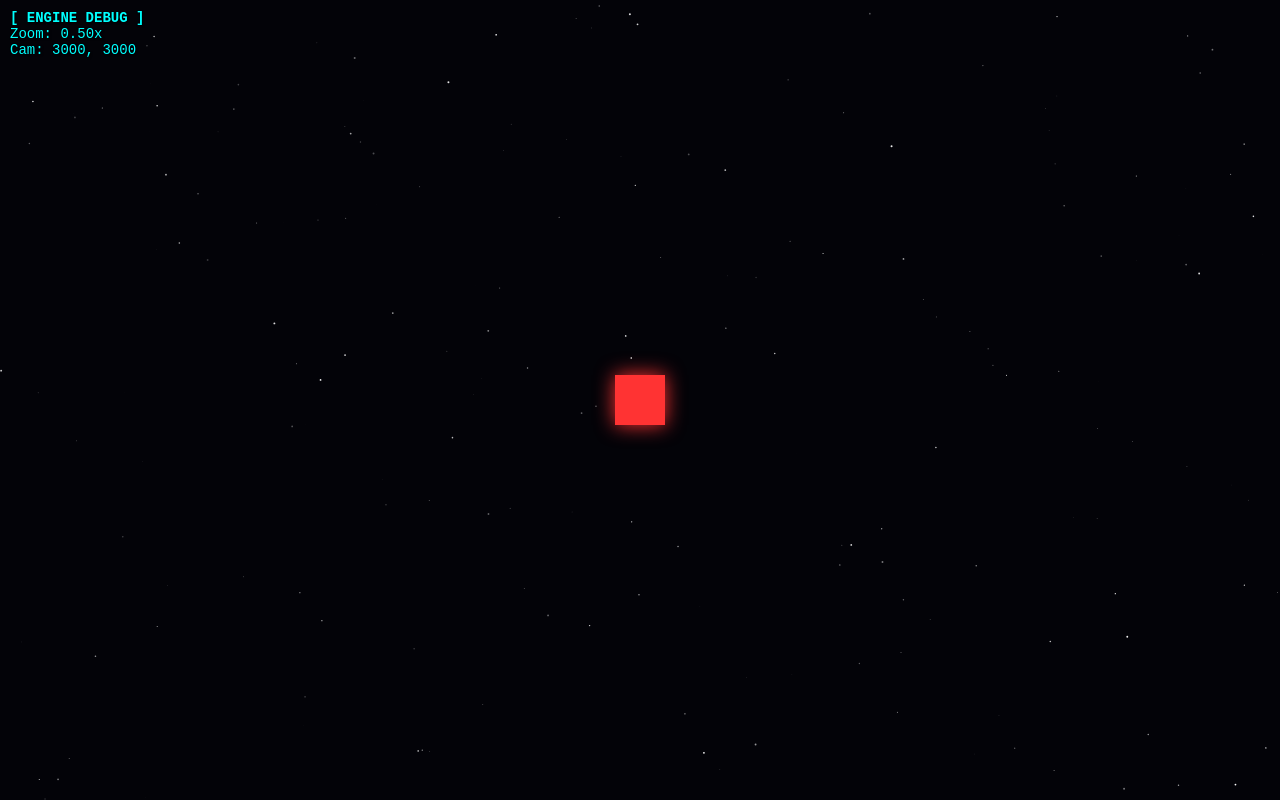
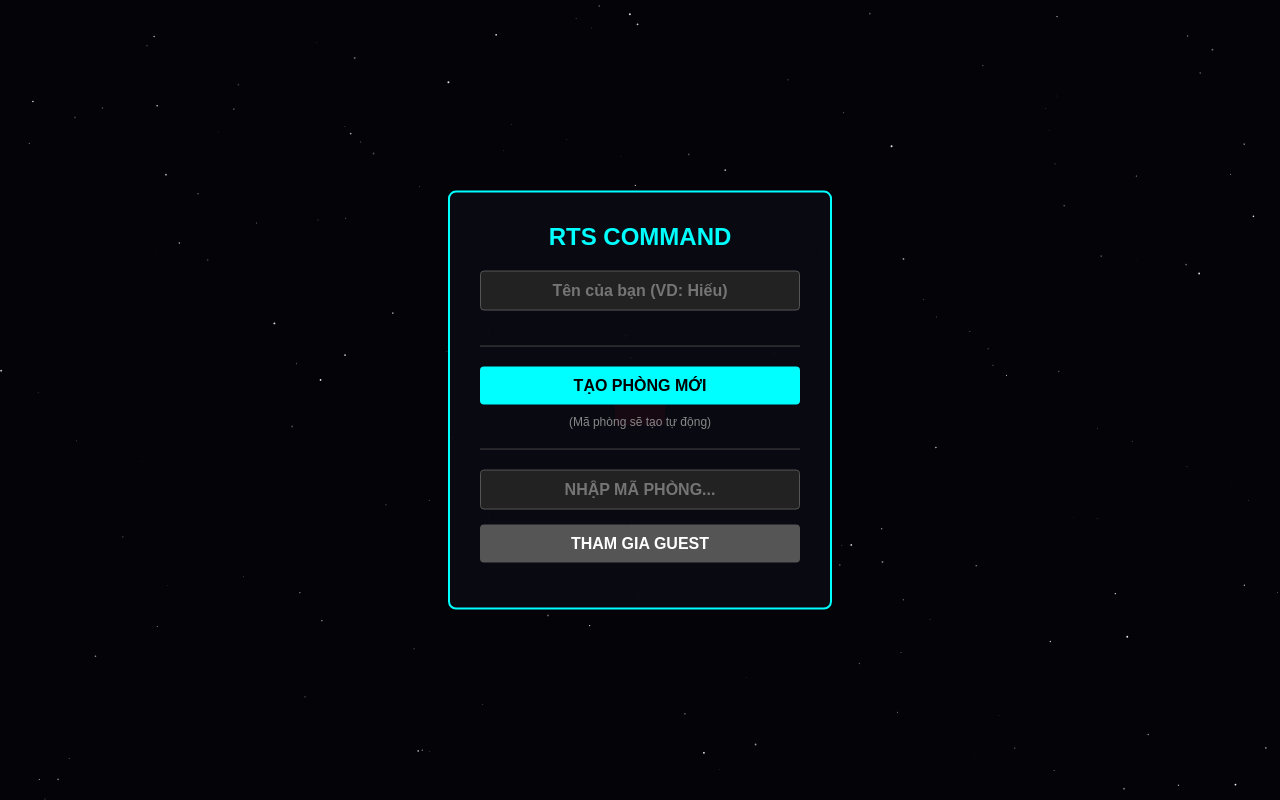
Before and after one commit to fitary/web-red-alert, a website: page public/index.html in a window 1280 px wide. Drawn offline with nearby package versions, Linux system fonts and the light colour scheme; no server answers.

Commit message:
0.2
fix Phòng chờ.
fix MAP

```diff
--- a/public/index.html
+++ b/public/index.html
@@ -5,68 +5,88 @@
     <meta name="viewport" content="width=device-width, initial-scale=1.0, maximum-scale=1.0, user-scalable=no">
     <title>Sci-Fi RTS Multiplayer</title>
     <style>
-        /* CSS Reset & Khóa tương tác mặc định của trình duyệt để xử lý mượt trên Mobile */
         body, html {
             margin: 0; padding: 0; width: 100vw; height: 100vh;
             background-color: #000; overflow: hidden;
-            touch-action: none; /* Khóa cuộn/zoom mặc định của điện thoại */
-            user-select: none; -webkit-user-select: none;
+            touch-action: none; user-select: none; -webkit-user-select: none;
+            font-family: sans-serif;
         }
-        canvas { display: block; width: 100%; height: 100%; }
 
-        #ui-layer {
-            position: absolute; top: 10px; left: 10px; color: #00ffff;
-            font-family: monospace; font-size: 14px; pointer-events: none;
-            text-shadow: 1px 1px 2px #000;
+        /* Đưa Canvas chìm xuống dưới cùng, phủ kín 100% màn hình */
+        canvas {
+            position: fixed; top: 0; left: 0; width: 100vw; height: 100vh; z-index: 0;
+        }
+
+        /* Lớp UI nổi lên trên */
+        #ui-container { position: relative; z-index: 10; width: 100%; height: 100%; pointer-events: none; }
+
+        /* Top Bar hiển thị Stats */
+        #top-bar {
+            position: absolute; top: 0; left: 0; width: 100%; background: rgba(0, 0, 15, 0.9);
+            border-bottom: 1px solid #00ffff; display: flex; justify-content: center; gap: 20px;
+            padding: 8px 0; font-size: 14px; font-weight: bold; pointer-events: auto; display: none;
+        }
+        .stat-item { padding: 0 10px; border-right: 1px solid #444; }
+        .stat-item:last-child { border-right: none; }
+
+        /* Màn hình sảnh chờ */
+        #lobby-screen {
+            position: absolute; top: 50%; left: 50%; transform: translate(-50%, -50%);
+            background: rgba(10, 10, 20, 0.95); border: 2px solid #00ffff; padding: 30px;
+            border-radius: 8px; text-align: center; pointer-events: auto; width: 320px;
+        }
+        input, button {
+            width: 100%; margin-bottom: 15px; padding: 10px; box-sizing: border-box;
+            font-weight: bold; font-size: 16px; border-radius: 4px; border: none; outline: none;
+        }
+        input { background: #222; color: #fff; border: 1px solid #555; text-align: center; }
+        button { cursor: pointer; }
+        button:active { transform: scale(0.98); }
+
+        /* Thông báo hệ thống */
+        #system-toast {
+            position: absolute; top: 60px; left: 50%; transform: translateX(-50%);
+            background: rgba(0, 255, 0, 0.2); color: #00ff00; border: 1px solid #00ff00;
+            padding: 8px 20px; border-radius: 20px; font-weight: bold; display: none;
         }
     </style>
 </head>
 <body>
 
-    <div id="ui-layer">
-        <b>[ ENGINE DEBUG ]</b><br>
-        Zoom: <span id="debug-zoom">1.0</span>x<br>
-        Cam: <span id="debug-cam">0, 0</span>
+    <canvas id="gameCanvas"></canvas>
+
+    <div id="ui-container">
+
+        <div id="top-bar">
+            <div class="stat-item" style="color: #ffd700;" id="stat-gold">Vàng: 100</div>
+            <div class="stat-item" style="color: #00ffff;" id="stat-p1">Player: ⚔️0</div>
+            <div class="stat-item" style="color: #ff3333;" id="stat-p2">Bot/P2: ⚔️0</div>
+            <div class="stat-item" style="color: #33ff33;" id="stat-p3">Bot/P3: ⚔️0</div>
+        </div>
+
+        <div id="system-toast">...</div>
+
+        <div id="lobby-screen">
+            <h2 style="color: #00ffff; margin-top: 0;">RTS COMMAND</h2>
+            <input type="text" id="username" placeholder="Tên của bạn (VD: Hiếu)" maxlength="12">
+
+            <div style="border-bottom: 1px solid #444; margin: 20px 0;"></div>
+
+            <button onclick="createHost()" style="background: #00ffff; color: #000;">TẠO PHÒNG MỚI</button>
+            <p style="color: #888; font-size: 12px; margin: -5px 0 15px;">(Mã phòng sẽ tạo tự động)</p>
+
+            <div style="border-bottom: 1px solid #444; margin: 20px 0;"></div>
+
+            <input type="text" id="joinCode" placeholder="Nhập mã phòng..." style="text-transform: uppercase;">
+            <button onclick="joinGuest()" style="background: #555; color: #fff;">THAM GIA GUEST</button>
+        </div>
+
     </div>
-
-    <canvas id="gameCanvas"></canvas>
 
     <script src="/socket.io/socket.io.js"></script>
     <script>
-        // ==========================================
-        // PHẦN 2: GAME_CONFIG (THÔNG SỐ CÂN BẰNG)
-        // ==========================================
-        const GAME_CONFIG = {
-            map: {
-                width: 6000,
-                height: 6000,
-                maxMines: 40,
-                mineCapacity: 400
-            },
-            buildings: {
-                hq: { hp: 12000, atk: 40, goldGen: 1, radius: 70 },
-                barracks: { hp: 2500, maxLevel: 3, radius: 40 },
-                turret: { hp: 1500, atk: 4, range: 350, limit: 5, radius: 20 },
-                reactor: { hp: 1200, goldGen: 1, limit: 5, radius: 25 }
-            },
-            units: {
-                miner: { cost: 50, hp: 800, spd: 0.6, carry: 20, radius: 4 },
-                interceptor: { cost: 20, hp: 200, atk: 18, spd: 1.0, range: 100 },
-                corvette: { cost: 40, hp: 400, atk: 25, spd: 0.6, range: 150 },
-                repairer: { cost: 60, hp: 300, heal: 40, spd: 0.5, range: 180 },
-                railgun: { cost: 80, hp: 600, atk: 80, spd: 0.4, range: 300, cd: 150 },
-                base_repairer: { cost: 50, hp: 80, heal: 2, healRate: 12 /* 0.2s = ~12 frames */, limit: 5 }
-            },
-            specialShips: { // Yêu cầu Barracks Lv3, Giá 250, Limit 3
-                carrier: { hp: 4000, atk: 0, spd: 0.25, range: 300, droneSpawnFrames: 240 },
-                leviathan: { hp: 3000, atk: 120, spd: 0.35, cd: 120, splashRadius: 100, splashDmg: 0.5 },
-                driller: { hp: 2500, atk: 12, spd: 0.4, cd: 15, heatMax: 10, heatBonus: 0.2 }
-            }
-        };
+        const GAME_CONFIG = { map: { width: 6000, height: 6000 } };
 
-        // ==========================================
-        // KHỞI TẠO CANVAS & KẾT NỐI MẠNG
-        // ==========================================
         const socket = io();
         const canvas = document.getElementById('gameCanvas');
         const ctx = canvas.getContext('2d');
@@ -80,157 +100,89 @@
         window.addEventListener('resize', resizeCanvas);
         resizeCanvas();
 
-        // ==========================================
-        // PHẦN 1: BẢN ĐỒ & BACKGROUND VŨ TRỤ
-        // ==========================================
+        let myRole = ''; let myTeam = 0; let myRoom = ''; let myName = '';
         const stars = [];
-        const STAR_COUNT = 1500; // Số lượng sao trải đều bản đồ 6000x6000
-        for(let i=0; i<STAR_COUNT; i++) {
-            stars.push({
-                x: Math.random() * GAME_CONFIG.map.width,
-                y: Math.random() * GAME_CONFIG.map.height,
-                size: Math.random() * 2,
-                alpha: Math.random()
-            });
+        for(let i=0; i<1500; i++) stars.push({ x: Math.random()*6000, y: Math.random()*6000, size: Math.random()*2, alpha: Math.random() });
+
+        let cam = { x: 3000, y: 3000, zoom: 0.5 };
+        let isDragging = false; let dragStart = { x: 0, y: 0 };
+
+        function clampCamera() {
+            if(cam.zoom < 0.15) cam.zoom = 0.15; if(cam.zoom > 2.0) cam.zoom = 2.0;
+            let viewW = window.innerWidth / cam.zoom; let viewH = window.innerHeight / cam.zoom;
+            if(cam.x < viewW/2) cam.x = viewW/2; if(cam.y < viewH/2) cam.y = viewH/2;
+            if(cam.x > 6000 - viewW/2) cam.x = 6000 - viewW/2; if(cam.y > 6000 - viewH/2) cam.y = 6000 - viewH/2;
         }
 
-        // ==========================================
-        // HỆ THỐNG CAMERA (PAN & ZOOM ĐA NỀN TẢNG)
-        // ==========================================
-        let cam = { x: 3000, y: 3000, zoom: 0.5 }; // Khởi đầu ở giữa bản đồ
-        let isDragging = false;
-        let dragStart = { x: 0, y: 0 };
-        let initialPinchDist = null;
+        canvas.addEventListener('mousedown', e => { isDragging = true; dragStart = { x: e.clientX, y: e.clientY }; });
+        window.addEventListener('mousemove', e => {
+            if(!isDragging) return;
+            cam.x -= (e.clientX - dragStart.x) / cam.zoom; cam.y -= (e.clientY - dragStart.y) / cam.zoom;
+            dragStart = { x: e.clientX, y: e.clientY }; clampCamera();
+        });
+        window.addEventListener('mouseup', () => isDragging = false);
+        canvas.addEventListener('wheel', e => { cam.zoom += e.deltaY > 0 ? -0.05 : 0.05; clampCamera(); });
 
-        function clampCamera() {
-            if(cam.zoom < 0.15) cam.zoom = 0.15;
-            if(cam.zoom > 2.0) cam.zoom = 2.0;
-
-            // Giữ camera không trượt ra ngoài rìa bản đồ
-            let viewW = window.innerWidth / cam.zoom;
-            let viewH = window.innerHeight / cam.zoom;
-            if(cam.x < viewW/2) cam.x = viewW/2;
-            if(cam.y < viewH/2) cam.y = viewH/2;
-            if(cam.x > GAME_CONFIG.map.width - viewW/2) cam.x = GAME_CONFIG.map.width - viewW/2;
-            if(cam.y > GAME_CONFIG.map.height - viewH/2) cam.y = GAME_CONFIG.map.height - viewH/2;
-
-            document.getElementById('debug-zoom').innerText = cam.zoom.toFixed(2);
-            document.getElementById('debug-cam').innerText = `${Math.floor(cam.x)}, ${Math.floor(cam.y)}`;
+        // --- NETWORK UI ---
+        function showToast(msg) {
+            let t = document.getElementById('system-toast');
+            t.innerText = msg; t.style.display = 'block';
+            setTimeout(() => t.style.display = 'none', 4000);
         }
 
-        // --- ĐIỀU KHIỂN CHUỘT (PC) ---
-        canvas.addEventListener('mousedown', e => {
-            isDragging = true;
-            dragStart = { x: e.clientX, y: e.clientY };
-        });
-        window.addEventListener('mousemove', e => {
-            if(!isDragging) return;
-            let dx = (e.clientX - dragStart.x) / cam.zoom;
-            let dy = (e.clientY - dragStart.y) / cam.zoom;
-            cam.x -= dx; cam.y -= dy;
-            dragStart = { x: e.clientX, y: e.clientY };
-            clampCamera();
-        });
-        window.addEventListener('mouseup', () => isDragging = false);
+        function createHost() {
+            myName = document.getElementById('username').value.trim() || 'Host';
+            socket.emit('createRoom', myName);
+        }
 
-        canvas.addEventListener('wheel', e => {
-            let zoomAmount = e.deltaY > 0 ? -0.05 : 0.05;
-            cam.zoom += zoomAmount;
-            clampCamera();
+        function joinGuest() {
+            myName = document.getElementById('username').value.trim() || 'Guest';
+            let code = document.getElementById('joinCode').value.toUpperCase().trim();
+            if(code) socket.emit('joinRoom', { code: code, username: myName });
+        }
+
+        socket.on('init', (data) => {
+            myRole = data.role; myRoom = data.roomCode;
+            document.getElementById('lobby-screen').style.display = 'none';
+            document.getElementById('top-bar').style.display = 'flex';
+
+            if(myRole === 'host') {
+                showToast(`Phòng đã tạo! Mã của bạn: ${myRoom}`);
+            }
         });
 
-        // --- ĐIỀU KHIỂN CẢM ỨNG (MOBILE) ---
-        canvas.addEventListener('touchstart', e => {
-            if (e.touches.length === 1) {
-                isDragging = true;
-                dragStart = { x: e.touches[0].clientX, y: e.touches[0].clientY };
-            } else if (e.touches.length === 2) {
-                isDragging = false;
-                initialPinchDist = Math.hypot(
-                    e.touches[0].clientX - e.touches[1].clientX,
-                    e.touches[0].clientY - e.touches[1].clientY
-                );
-            }
-        }, {passive: false});
+        socket.on('systemMsg', (msg) => { showToast(msg); });
 
-        canvas.addEventListener('touchmove', e => {
-            e.preventDefault();
-            if (isDragging && e.touches.length === 1) {
-                let dx = (e.touches[0].clientX - dragStart.x) / cam.zoom;
-                let dy = (e.touches[0].clientY - dragStart.y) / cam.zoom;
-                cam.x -= dx; cam.y -= dy;
-                dragStart = { x: e.touches[0].clientX, y: e.touches[0].clientY };
-                clampCamera();
-            } else if (e.touches.length === 2 && initialPinchDist) {
-                let dist = Math.hypot(
-                    e.touches[0].clientX - e.touches[1].clientX,
-                    e.touches[0].clientY - e.touches[1].clientY
-                );
-                let scale = dist / initialPinchDist;
-                cam.zoom += (scale - 1) * 0.1;
-                initialPinchDist = dist;
-                clampCamera();
-            }
-        }, {passive: false});
+        // --- RENDER LOOP ---
+        function gameLoop() {
+            ctx.fillStyle = "#030308"; ctx.fillRect(0, 0, canvas.width, canvas.height);
+            ctx.save();
+            ctx.translate(window.innerWidth/2, window.innerHeight/2);
+            ctx.scale(cam.zoom, cam.zoom); ctx.translate(-cam.x, -cam.y);
 
-        canvas.addEventListener('touchend', e => {
-            if (e.touches.length < 2) initialPinchDist = null;
-            if (e.touches.length === 0) isDragging = false;
-        });
+            ctx.strokeStyle = "rgba(0, 255, 255, 0.2)"; ctx.lineWidth = 10;
+            ctx.strokeRect(0, 0, 6000, 6000);
 
-        // ==========================================
-        // VÒNG LẶP ĐỒ HỌA (RENDER LOOP)
-        // ==========================================
-        function gameLoop() {
-            // 1. Clear nền vũ trụ
-            ctx.fillStyle = "#030308";
-            ctx.fillRect(0, 0, canvas.width, canvas.height);
+            ctx.fillStyle = "white";
+            let vX = cam.x - (window.innerWidth/2 / cam.zoom); let vY = cam.y - (window.innerHeight/2 / cam.zoom);
+            let vW = window.innerWidth / cam.zoom; let vH = window.innerHeight / cam.zoom;
 
-            ctx.save();
-            // 2. Chuyển đổi tọa độ màn hình sang tọa độ thế giới ảo
-            ctx.translate(window.innerWidth/2, window.innerHeight/2);
-            ctx.scale(cam.zoom, cam.zoom);
-            ctx.translate(-cam.x, -cam.y);
-
-            // 3. Vẽ lưới map (Boundary)
-            ctx.strokeStyle = "rgba(0, 255, 255, 0.2)";
-            ctx.lineWidth = 10;
-            ctx.strokeRect(0, 0, GAME_CONFIG.map.width, GAME_CONFIG.map.height);
-
-            // 4. Vẽ các vì sao (Parallax đơn giản)
-            ctx.fillStyle = "white";
             stars.forEach(s => {
-                // Tối ưu: Chỉ vẽ những ngôi sao nằm trong khung hình (Culling)
-                let viewX = cam.x - (window.innerWidth/2 / cam.zoom);
-                let viewY = cam.y - (window.innerHeight/2 / cam.zoom);
-                let viewW = window.innerWidth / cam.zoom;
-                let viewH = window.innerHeight / cam.zoom;
-
-                if (s.x >= viewX && s.x <= viewX + viewW && s.y >= viewY && s.y <= viewY + viewH) {
+                if (s.x >= vX && s.x <= vX + vW && s.y >= vY && s.y <= vY + vH) {
                     s.alpha += (Math.random() - 0.5) * 0.05;
-                    if(s.alpha < 0.2) s.alpha = 0.2;
-                    if(s.alpha > 1) s.alpha = 1;
-
-                    ctx.globalAlpha = s.alpha;
-                    ctx.beginPath();
-                    ctx.arc(s.x, s.y, s.size, 0, Math.PI*2);
-                    ctx.fill();
+                    if(s.alpha < 0.2) s.alpha = 0.2; if(s.alpha > 1) s.alpha = 1;
+                    ctx.globalAlpha = s.alpha; ctx.beginPath(); ctx.arc(s.x, s.y, s.size, 0, Math.PI*2); ctx.fill();
                 }
             });
             ctx.globalAlpha = 1.0;
 
-            // 5. Test vẽ vật thể (Sẽ bị thay thế bởi State từ Server sau này)
-            ctx.fillStyle = "#ff3333";
-            ctx.shadowColor = "#ff3333";
-            ctx.shadowBlur = 20;
-            ctx.fillRect(cam.x - 50, cam.y - 50, 100, 100); // Vẽ một ô vuông ngay giữa tâm camera
-            ctx.shadowBlur = 0; // Reset blur
+            // Vẽ khối test trung tâm map để kiểm tra tọa độ
+            ctx.fillStyle = "red"; ctx.fillRect(2950, 2950, 100, 100);
 
             ctx.restore();
             requestAnimationFrame(gameLoop);
         }
 
-        // Khởi động
         clampCamera();
         requestAnimationFrame(gameLoop);
     </script>
```
Also changed, not shown: server.js (+33 -4 lines).
